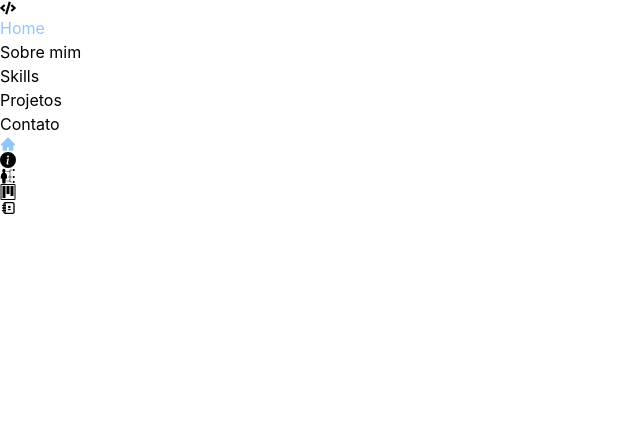
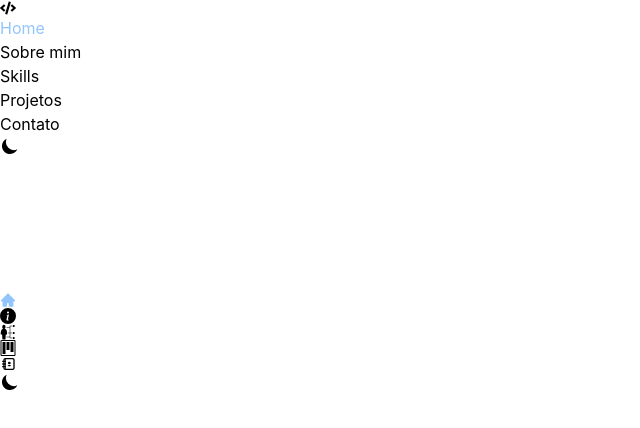
Before and after one commit to thomasravache/my-personal-portfolio, a React (Create React App) app: page / in a window 1280 px wide. Shown: the top 428 px of the page, without its empty margins (0-640 px from the left). Built offline with nearby package versions, Linux system fonts and the light colour scheme.

Commit message:
Adicionando themeswitch que muda de tema dark ou light

```diff
--- a/src/components/Navbar.jsx
+++ b/src/components/Navbar.jsx
@@ -24,7 +24,7 @@
           ))
         }
       </ul>
-      {/* <ThemeSwitch /> */}
+      <ThemeSwitch />
     </nav>
   );
 };
--- a/src/components/Tabbar.jsx
+++ b/src/components/Tabbar.jsx
@@ -7,6 +7,7 @@
 import { TiContacts } from 'react-icons/ti';
 import classNames from 'classnames';
 import tabbarStyles from './tailwindStyles/tabbarStyles';
+import ThemeSwitch from './ThemeSwitch';
 
 const Tabbar = ({ currentRoute, setCurrentRoute }) => {
   const getTabIcon = useCallback((linkItem) => {
@@ -38,6 +39,9 @@
           </span>
         ))
       }
+      <div>
+        <ThemeSwitch />
+      </div>
     </nav>
   );
 };
--- a/src/components/ThemeSwitch.jsx
+++ b/src/components/ThemeSwitch.jsx
@@ -0,0 +1,34 @@
+import React, { useContext, useEffect, useState } from 'react';
+import MyContext from '../context';
+
+const ThemeSwitch = () => {
+  const { theme, changeThemeTo } = useContext(MyContext);
+  const [mounted, setMounted] = useState(false);
+
+  useEffect(() => {
+    setMounted(true);
+  }, []);
+
+  return (
+    <button
+      onClick={ () => changeThemeTo(theme === 'dark' ? 'light' : 'dark') }
+    >
+      <svg>
+        {
+          (mounted && theme === 'dark')
+          ? (
+            <path
+            fillRule="evenodd"
+            d="M10 2a1 1 0 011 1v1a1 1 0 11-2 0V3a1 1 0 011-1zm4 8a4 4 0 11-8 0 4 4 0 018 0zm-.464 4.95l.707.707a1 1 0 001.414-1.414l-.707-.707a1 1 0 00-1.414 1.414zm2.12-10.607a1 1 0 010 1.414l-.706.707a1 1 0 11-1.414-1.414l.707-.707a1 1 0 011.414 0zM17 11a1 1 0 100-2h-1a1 1 0 100 2h1zm-7 4a1 1 0 011 1v1a1 1 0 11-2 0v-1a1 1 0 011-1zM5.05 6.464A1 1 0 106.465 5.05l-.708-.707a1 1 0 00-1.414 1.414l.707.707zm1.414 8.486l-.707.707a1 1 0 01-1.414-1.414l.707-.707a1 1 0 011.414 1.414zM4 11a1 1 0 100-2H3a1 1 0 000 2h1z"
+            clipRule="evenodd"
+          />
+          ) : (
+            <path d="M17.293 13.293A8 8 0 016.707 2.707a8.001 8.001 0 1010.586 10.586z" />
+          )
+        }
+      </svg>
+    </button>
+  )
+};
+
+export default ThemeSwitch;
```
